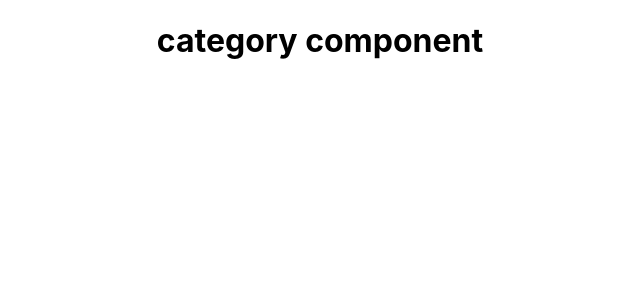
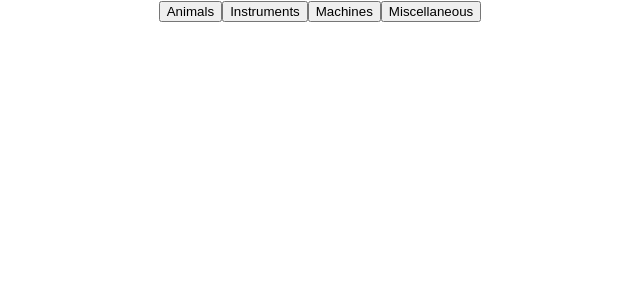
Before and after one commit to Listen-Up-2210/listen-up-ui, a React (Create React App) app: page / in a window 1280 px wide. Shown: the top 300 px of the page, without its empty margins (320-960 px from the left). Built offline with nearby package versions, Linux system fonts and the light colour scheme.

Commit message:
Add Links to the category buttons

```diff
--- a/src/Components/App/App.js
+++ b/src/Components/App/App.js
@@ -1,12 +1,13 @@
 
 import './App.css';
 import {Route, Routes} from 'react-router-dom'
+import Category from '../Category/Category'
 
 function App() {
   return (
     <div className="App">
       <Routes>
-        <Route path="/" element={<h1>category component</h1>}/>
+        <Route path="/" element={<Category />}/>
         <Route path=':category' element={<h1>difficulty component</h1>} />
         <Route path=':category/:difficulty' element={<h1>option component</h1>} />
       </Routes>
--- a/src/Components/Category/Category.js
+++ b/src/Components/Category/Category.js
@@ -1,14 +1,23 @@
 import React from "react";
 import "./Category.css"
+import { Link, useLocation } from 'react-router-dom'
 
 function Category() {
 
     return (
         <div className="categories">
-            <button>Animals</button>
-            <button>Instruments</button>
-            <button>Machines</button>
-            <button>Miscellaneous</button>
+            <Link to ='/animals'>
+                <button>Animals</button>
+            </Link>
+            <Link to ='/instruments'>
+                <button>Instruments</button>
+            </Link>
+            <Link to ='/machines'>
+                <button>Machines</button>
+            </Link>
+            <Link to ='/misc'>
+                <button>Miscellaneous</button>
+            </Link>
         </div>
     )
 }
```
